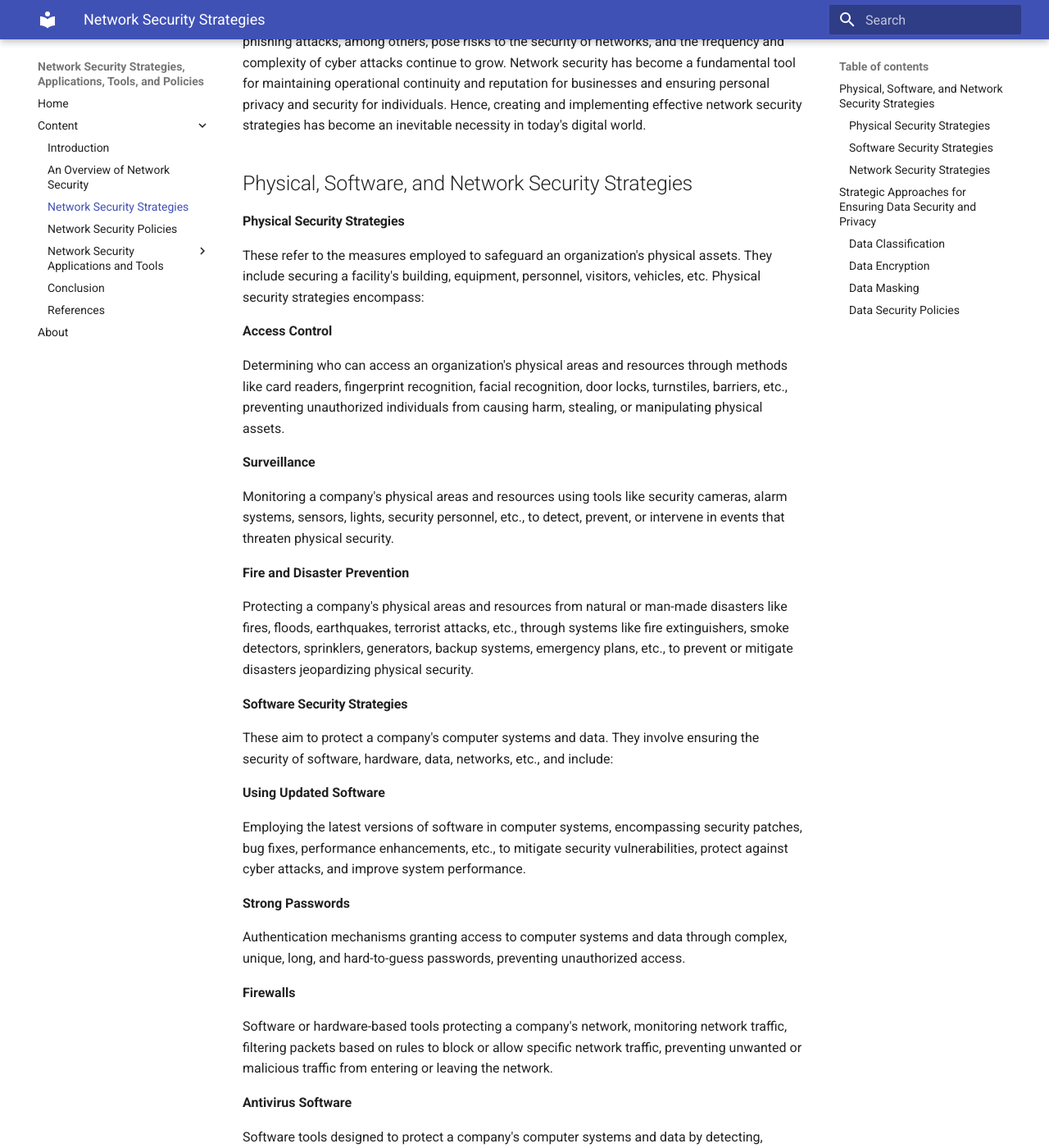
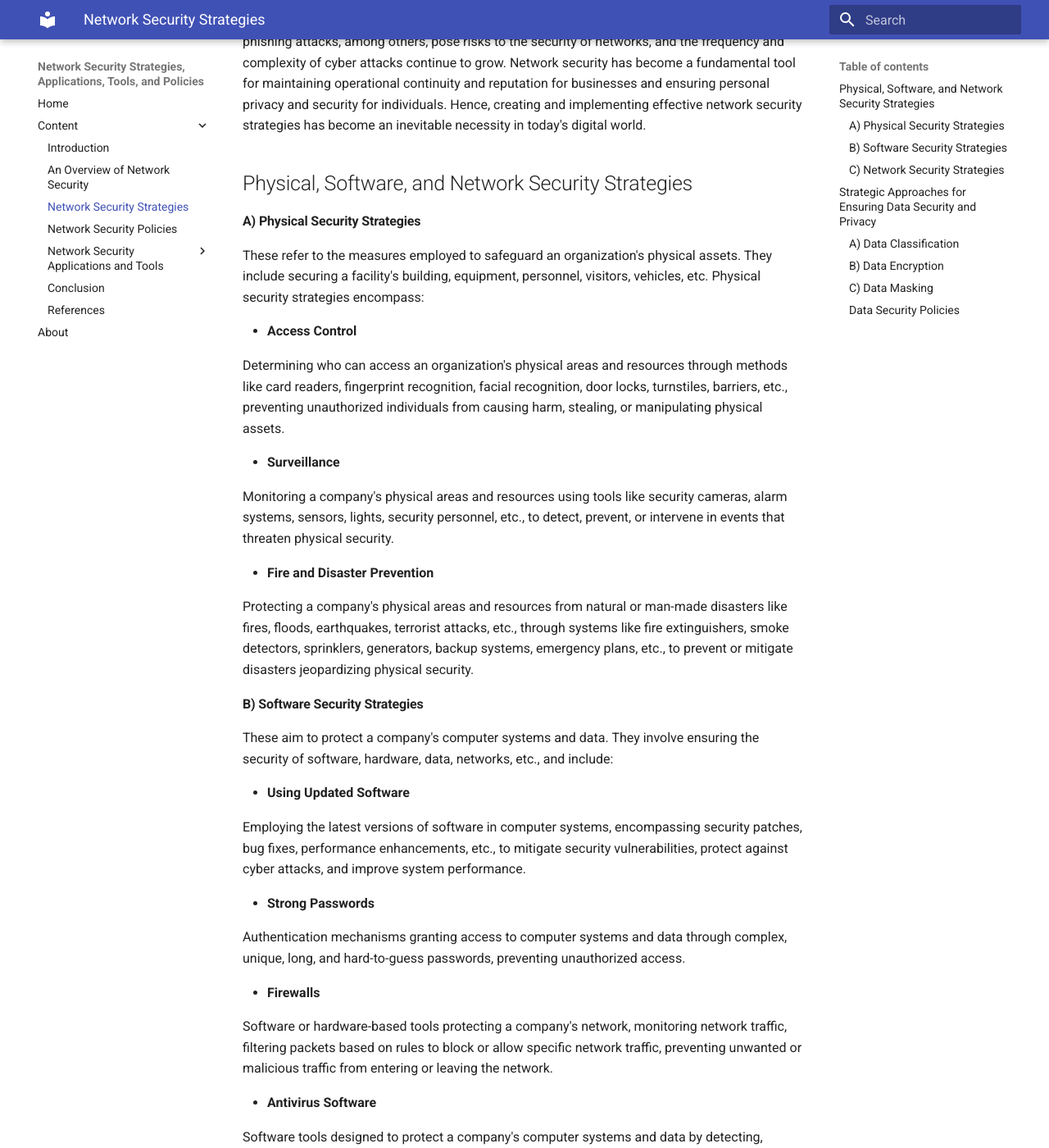
Before and after one commit to zeynepdanis/Network-Security, an MkDocs documentation site: the page built from docs/Content/NetworkSecurityStrategies.md, in a window 1280 px wide and 1400 px high, scrolled down 244 px. Shown: the whole window at 82% size. Built offline with MkDocs 1.6.1 and Material for MkDocs 9.7.7, drawn with Linux system fonts in a browser that asks for light colours; old or Windows-style settings are respelled for this version of MkDocs.

```diff
--- a/docs/Content/NetworkSecurityStrategies.md
+++ b/docs/Content/NetworkSecurityStrategies.md
@@ -4,54 +4,54 @@ Network security has become a cornerstone of digital transformation in today's w
 
 ## Physical, Software, and Network Security Strategies
 
-#### **Physical Security Strategies**
+#### A) **Physical Security Strategies**
 These refer to the measures employed to safeguard an organization's physical assets. They include securing a facility's building, equipment, personnel, visitors, vehicles, etc. Physical security strategies encompass:
 
-**Access Control**
+* **Access Control**
 
 Determining who can access an organization's physical areas and resources through methods like card readers, fingerprint recognition, facial recognition, door locks, turnstiles, barriers, etc., preventing unauthorized individuals from causing harm, stealing, or manipulating physical assets.
 
-**Surveillance**
+* **Surveillance**
 
 Monitoring a company's physical areas and resources using tools like security cameras, alarm systems, sensors, lights, security personnel, etc., to detect, prevent, or intervene in events that threaten physical security.
 
-**Fire and Disaster Prevention**
+* **Fire and Disaster Prevention**
 
 Protecting a company's physical areas and resources from natural or man-made disasters like fires, floods, earthquakes, terrorist attacks, etc., through systems like fire extinguishers, smoke detectors, sprinklers, generators, backup systems, emergency plans, etc., to prevent or mitigate disasters jeopardizing physical security.
 
-#### **Software Security Strategies**
+#### B) **Software Security Strategies**
 
 These aim to protect a company's computer systems and data. They involve ensuring the security of software, hardware, data, networks, etc., and include:
 
-**Using Updated Software**
+* **Using Updated Software**
 
 Employing the latest versions of software in computer systems, encompassing security patches, bug fixes, performance enhancements, etc., to mitigate security vulnerabilities, protect against cyber attacks, and improve system performance.
 
-**Strong Passwords**
+* **Strong Passwords**
 
 Authentication mechanisms granting access to computer systems and data through complex, unique, long, and hard-to-guess passwords, preventing unauthorized access.
 
-**Firewalls**
+* **Firewalls**
 
 Software or hardware-based tools protecting a company's network, monitoring network traffic, filtering packets based on rules to block or allow specific network traffic, preventing unwanted or malicious traffic from entering or leaving the network.
 
-**Antivirus Software**
+* **Antivirus Software**
 
 Software tools designed to protect a company's computer systems and data by detecting, blocking, removing, or quarantining malicious software like viruses, worms, trojans, ransomware, etc., preventing or reducing the impact of harmful software on computer systems and data.
 
-#### **Network Security Strategies**
+#### C) **Network Security Strategies**
 
 These refer to measures implemented to protect a company's network infrastructure, devices, protocols, services, etc., ensuring their security. Network security strategies encompass:
 
-**Network Access Control**
+* **Network Access Control**
 
 Determining who can access a company's network through methods like usernames, passwords, MAC addresses, IP addresses, role-based access, network access servers, network access protection, etc., preventing unauthorized access to the network or its resources.
 
-**Network Encryption**
+* **Network Encryption**
 
 Using cryptographic methods to maintain the confidentiality and integrity of data transmitted within a company's network, converting data into an unreadable format accessible only to authorized personnel, preventing unauthorized individuals from seizing or altering data.
 
-**Network Monitoring and Auditing**
+* **Network Monitoring and Auditing**
 
 Recording, analyzing, and reporting all network activities within a company, measuring network performance, usage, issues, security, etc., detecting, preventing, or intervening in events threatening network security.
 
@@ -69,7 +69,7 @@ Examples of organizations employing network security strategies:
 
 Organizations develop strategic plans, policies, procedures, and techniques to ensure data security and privacy. These approaches encompass various methods to protect data from unauthorized access, loss, alteration, or disclosure:
 
-#### **Data Classification**
+#### A)  **Data Classification**
 
 Categorizing data based on sensitivity, importance, and security requirements enables controlling, monitoring, and preventing breaches. It involves:
 
@@ -79,7 +79,7 @@ Categorizing data based on sensitivity, importance, and security requirements en
 
 **Auditing the Data Classification Process:** Assessing the effectiveness, compliance, and performance of the data classification process to evaluate policy implementation, process operation, risks, and areas for improvement.
 
-#### **Data Encryption**
+#### B) **Data Encryption**
 
 Using cryptographic techniques to transform data into an unreadable format, preventing unauthorized access and maintaining data integrity during transmission. It involves:
 
@@ -89,7 +89,7 @@ Using cryptographic techniques to transform data into an unreadable format, prev
 
 **Encryption Mode:** Parameters that determine how encryption algorithms encrypt data, affecting performance, security, and error tolerance. Modes include electronic codebook (ECB), cipher block chaining (CBC), cipher feedback (CFB), output feedback (OFB), counter (CTR), etc.
 
-#### **Data Masking**
+#### C) **Data Masking**
 
 Replacing real values with fake or modified values to preserve privacy, especially when sharing data for testing, development, or analysis. It can be dynamic or static:
 
```
Also changed, not shown: docs/About.md (+1 -1 lines).
